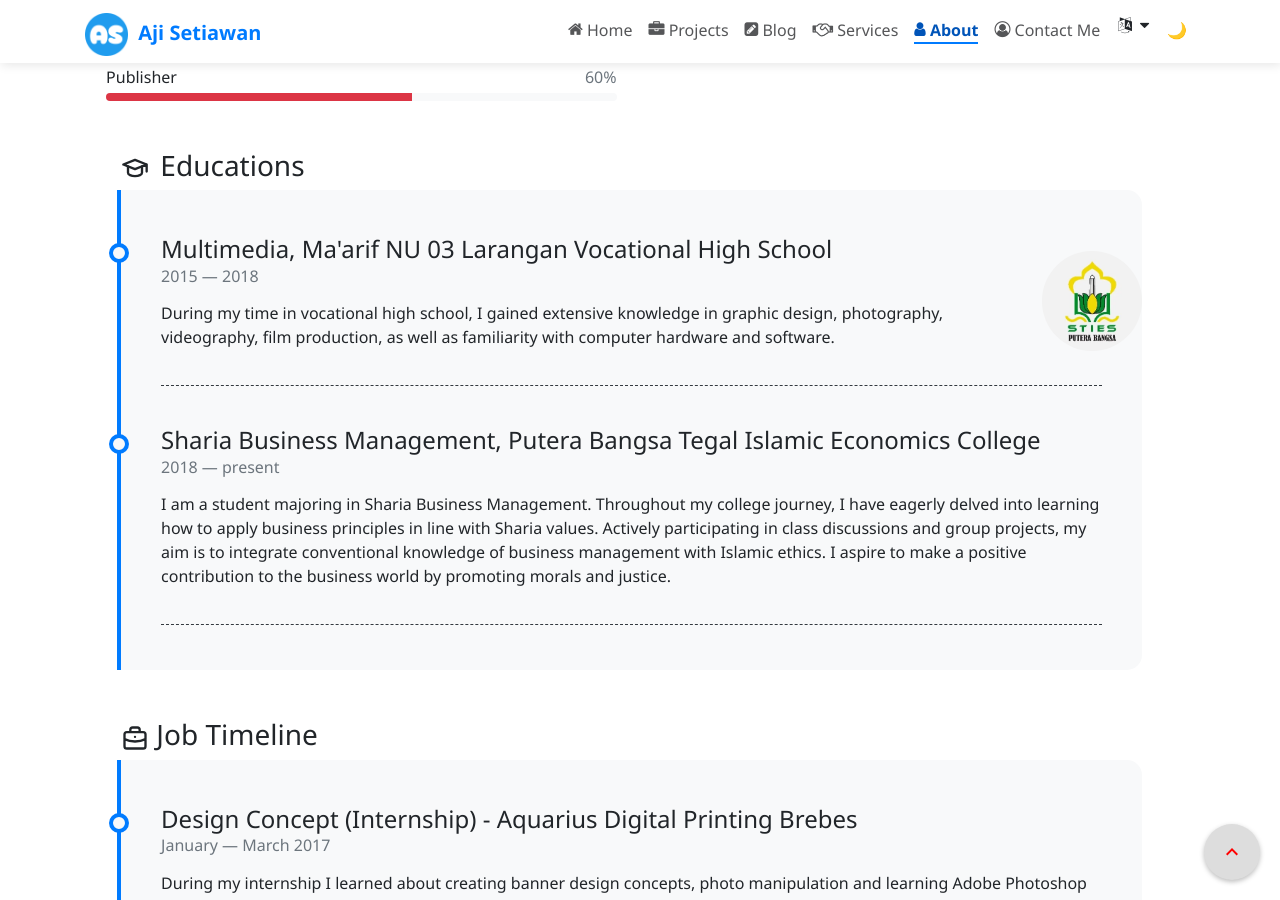
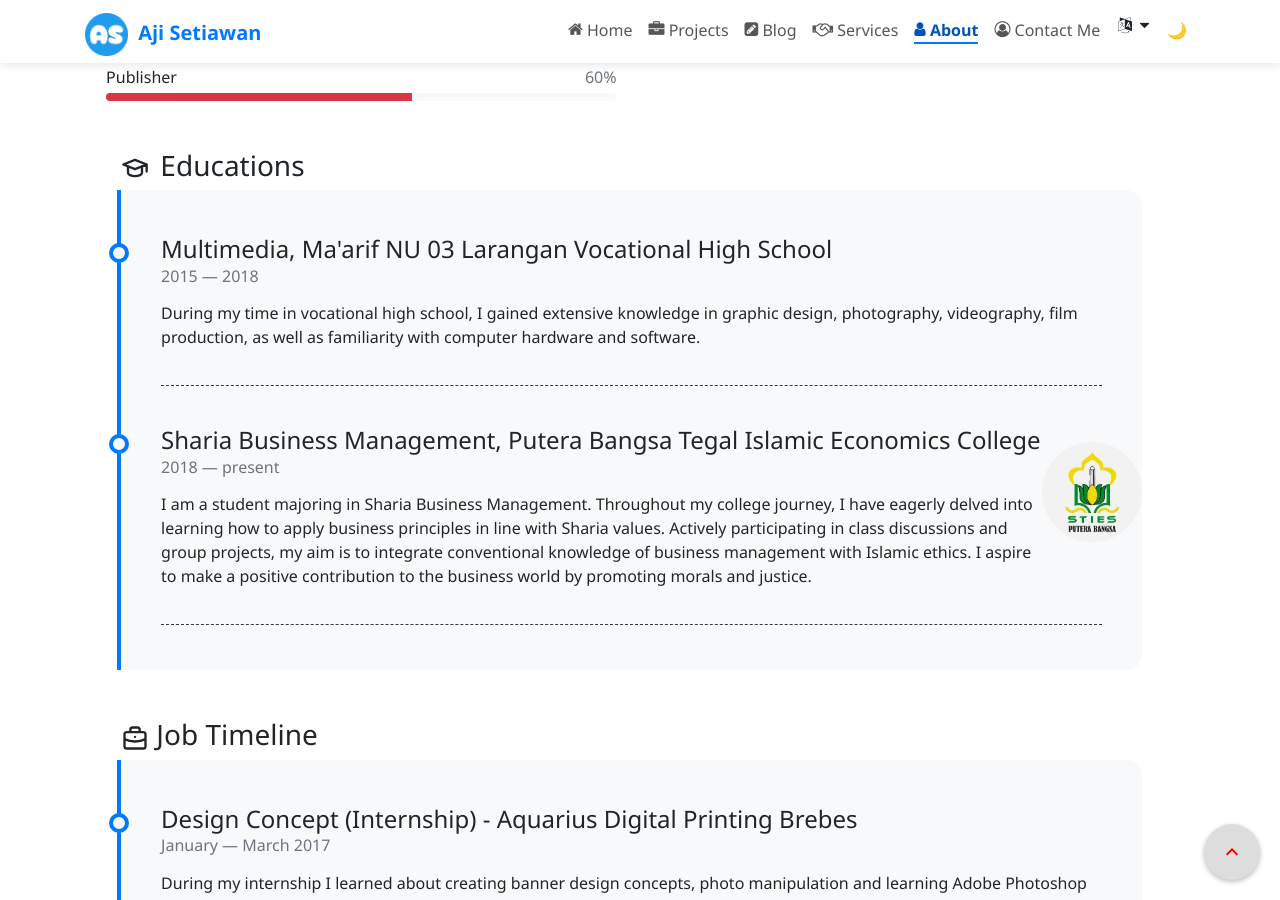
Before and after one commit to ajisetiawan716/ajisetiawan716.github.io, a Jekyll site: the page built from pages/about.md, in a window 1280 px wide and 900 px high, scrolled down 1953 px. Built offline with Jekyll 4.4.1, drawn with Linux system fonts in a browser that asks for light colours; emoji names are drawn with the system emoji font; some web fonts are replaced; a style sheet for code colours, icons or effects is not loaded.

Commit message:
Update scholarship.yml

```diff
--- a/_data/scholarship.yml
+++ b/_data/scholarship.yml
@@ -2,9 +2,9 @@
   from: 2015
   to: 2018
   description: During my time in vocational high school, I gained extensive knowledge in graphic design, photography, videography, film production, as well as familiarity with computer hardware and software.
-  image: /assets/img/stiespbtegal-logo.webp
 
 - title: Sharia Business Management, Putera Bangsa Tegal Islamic Economics College
   from: 2018
   to: present
   description: I am a student majoring in Sharia Business Management. Throughout my college journey, I have eagerly delved into learning how to apply business principles in line with Sharia values. Actively participating in class discussions and group projects, my aim is to integrate conventional knowledge of business management with Islamic ethics. I aspire to make a positive contribution to the business world by promoting morals and justice.
+  image: /assets/img/stiespbtegal-logo.webp
```
